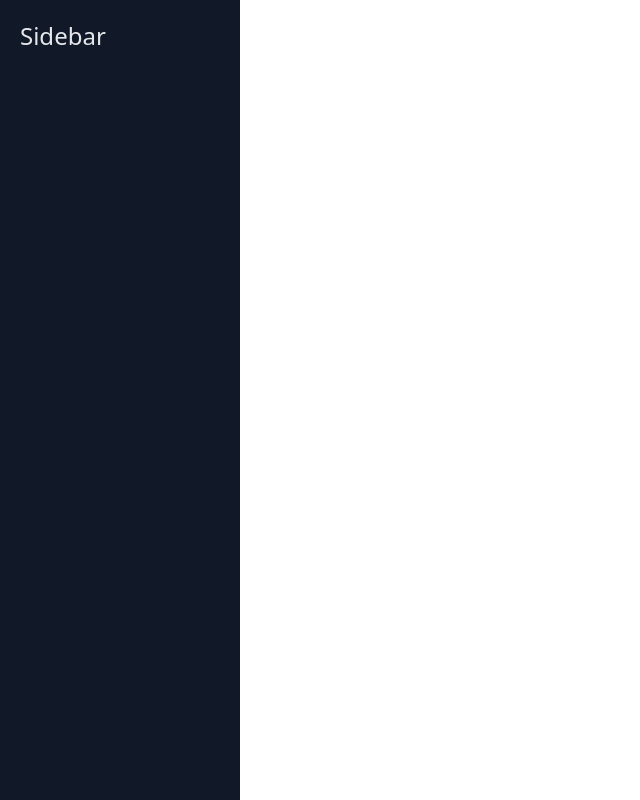
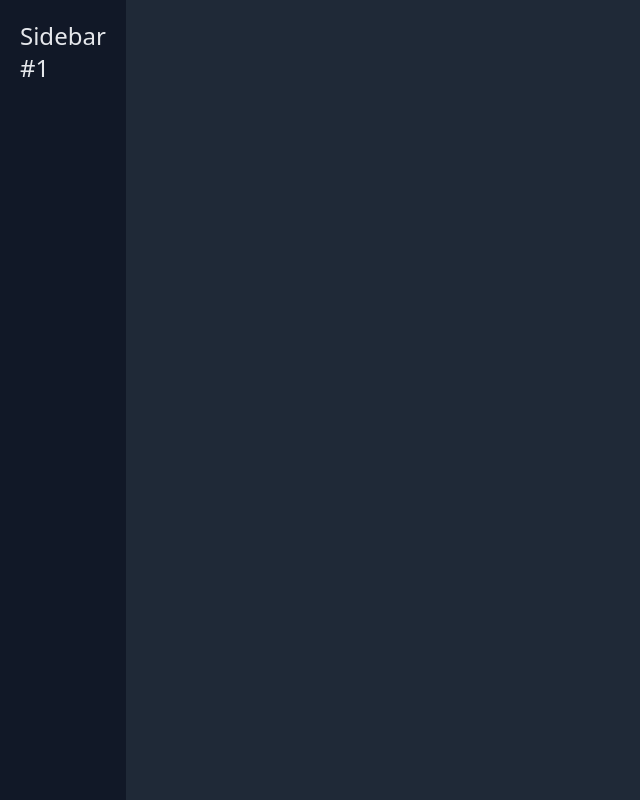
Before and after one commit to RoseNeezar/react-states, a Next.js app: page /app in a window 1280 px wide. Both pictures are taken after a click on the button "Canvas". Shown: the top 800 px of the page, without its empty margins (0-640 px from the left). Built offline with nearby package versions, Linux system fonts and the light colour scheme.

Commit message:
refactor drawing

```diff
--- a/src/app/pageComponent/canvas/canvasPage.tsx
+++ b/src/app/pageComponent/canvas/canvasPage.tsx
@@ -1,57 +1,78 @@
-import React, { MouseEvent, useEffect, useRef, useState } from "react";
+import React, {
+  MouseEvent,
+  useEffect,
+  useLayoutEffect,
+  useRef,
+  useState,
+} from "react";
+import { useDraw } from "./hooks/useDraw";
 
 const CanvasPage = () => {
-  const canvasRef = useRef<HTMLCanvasElement | null>(null);
-  const contextRef = useRef<CanvasRenderingContext2D | null>(null);
-  const [isDrawing, setIsDrawing] = useState(false);
+  const {
+    canvasContext,
+    canvasRef,
+    draw,
+    finishDrawing,
+    initCanvas,
+    startDrawing,
+  } = useDraw();
 
+  // const canvas = useRef<HTMLCanvasElement | null>(null);
+
+  // let ballX = 50;
+  // let ballSpeedX = 10;
+
+  // function moveEverything() {
+  //   if (!!canvas.current) {
+  //     ballX = ballX + ballSpeedX;
+  //     if (ballX > canvas.current!.width) {
+  //       ballSpeedX = -ballSpeedX;
+  //     }
+  //   }
+  // }
+
+  // function drawEverything(canvasContext: CanvasRenderingContext2D) {
+  //   canvasContext.fillStyle = "black";
+  //   canvasContext.fillRect(0, 0, canvas.current!.width, canvas.current!.height);
+  //   canvasContext.fillStyle = "white";
+  //   canvasContext.fillRect(0, 210, 10, 100);
+  //   canvasContext.fillStyle = "red";
+  //   canvasContext.fillRect(ballX, 100, 10, 10);
+  // }
+  // useEffect(() => {
+  //   if (!!canvas.current) {
+  //     const canvasContext = canvas.current!.getContext(
+  //       "2d"
+  //     ) as CanvasRenderingContext2D;
+
+  //     const framesPerSecond = 30;
+  //     setInterval(function () {
+  //       moveEverything();
+  //       drawEverything(canvasContext);
+  //     }, 1000 / framesPerSecond);
+  //   }
+  // });
   useEffect(() => {
-    const canvas = canvasRef.current;
-    canvas!.width = window.innerWidth * 2;
-    canvas!.height = window.innerHeight * 2;
-    canvas!.style.width = `${window.innerWidth}px`;
-    canvas!.style.height = `${window.innerHeight}px`;
-
-    const context = canvas!.getContext("2d");
-    context!.scale(2, 2);
-    context!.lineCap = "round";
-    context!.strokeStyle = "green";
-    context!.lineWidth = 5;
-    contextRef.current = context;
+    initCanvas();
+    canvasContext();
   }, []);
 
-  const startDrawing = ({ nativeEvent }: MouseEvent) => {
-    const { offsetX, offsetY } = nativeEvent;
-    contextRef!.current!.beginPath();
-    contextRef.current!.moveTo(offsetX, offsetY);
-    setIsDrawing(true);
-  };
-
-  const finishDrawing = () => {
-    contextRef.current!.closePath();
-    setIsDrawing(false);
-  };
-
-  const draw = ({ nativeEvent }: MouseEvent) => {
-    if (!isDrawing) {
-      return;
-    }
-    const { offsetX, offsetY } = nativeEvent;
-    contextRef.current!.lineTo(offsetX, offsetY);
-    contextRef.current!.stroke();
-  };
   return (
-    <div className="relative h-screen">
-      <div className="h-screen p-5 text-2xl text-gray-200 bg-gray-900 w-60">
-        Sidebar
+    <div className="relative flex flex-row w-full h-screen bg-red-400">
+      <div className="w-1/5 h-screen p-5 text-2xl text-gray-200 bg-gray-900">
+        Sidebar #1
       </div>
       <canvas
-        className="absolute top-0 left-60"
+        className="w-3/5 h-screen bg-gray-800"
         onMouseDown={startDrawing}
         onMouseUp={finishDrawing}
         onMouseMove={draw}
         ref={canvasRef}
+        // ref={canvas}
       />
+      <div className="w-1/5 h-screen p-5 text-2xl text-gray-200 bg-gray-900 ">
+        Sidebar #1
+      </div>
     </div>
   );
 };
--- /dev/null
+++ b/src/app/pageComponent/canvas/hooks/useDraw.ts
@@ -0,0 +1,54 @@
+import { MouseEvent, useRef, useState } from "react";
+
+export const useDraw = () => {
+  const canvasRef = useRef<HTMLCanvasElement | null>(null);
+  const contextRef = useRef<CanvasRenderingContext2D | null>(null);
+  const [isDrawing, setIsDrawing] = useState(false);
+
+  const initCanvas = () => {
+    const canvas = canvasRef.current as HTMLCanvasElement;
+    canvas!.width = window.innerWidth * 2;
+    canvas!.height = window.innerHeight * 2;
+    canvas!.style.width = `${window.innerWidth}px`;
+    canvas!.style.height = `${window.innerHeight}px`;
+  };
+  const canvasContext = () => {
+    const canvas = canvasRef.current as HTMLCanvasElement;
+    const context = canvas.getContext("2d") as CanvasRenderingContext2D;
+
+    context!.scale(2, 2);
+    context!.lineCap = "round";
+    context!.strokeStyle = "gray";
+    context!.lineWidth = 5;
+    contextRef.current = context;
+  };
+  const startDrawing = ({ nativeEvent }: MouseEvent) => {
+    const { offsetX, offsetY } = nativeEvent;
+    contextRef!.current!.beginPath();
+    contextRef.current!.moveTo(offsetX, offsetY);
+    setIsDrawing(true);
+  };
+
+  const finishDrawing = () => {
+    contextRef.current!.closePath();
+    setIsDrawing(false);
+  };
+
+  const draw = ({ nativeEvent }: MouseEvent) => {
+    if (!isDrawing) {
+      return;
+    }
+    const { offsetX, offsetY } = nativeEvent;
+    contextRef.current!.lineTo(offsetX, offsetY);
+    contextRef.current!.stroke();
+  };
+
+  return {
+    canvasRef,
+    initCanvas,
+    canvasContext,
+    startDrawing,
+    finishDrawing,
+    draw,
+  };
+};
```
